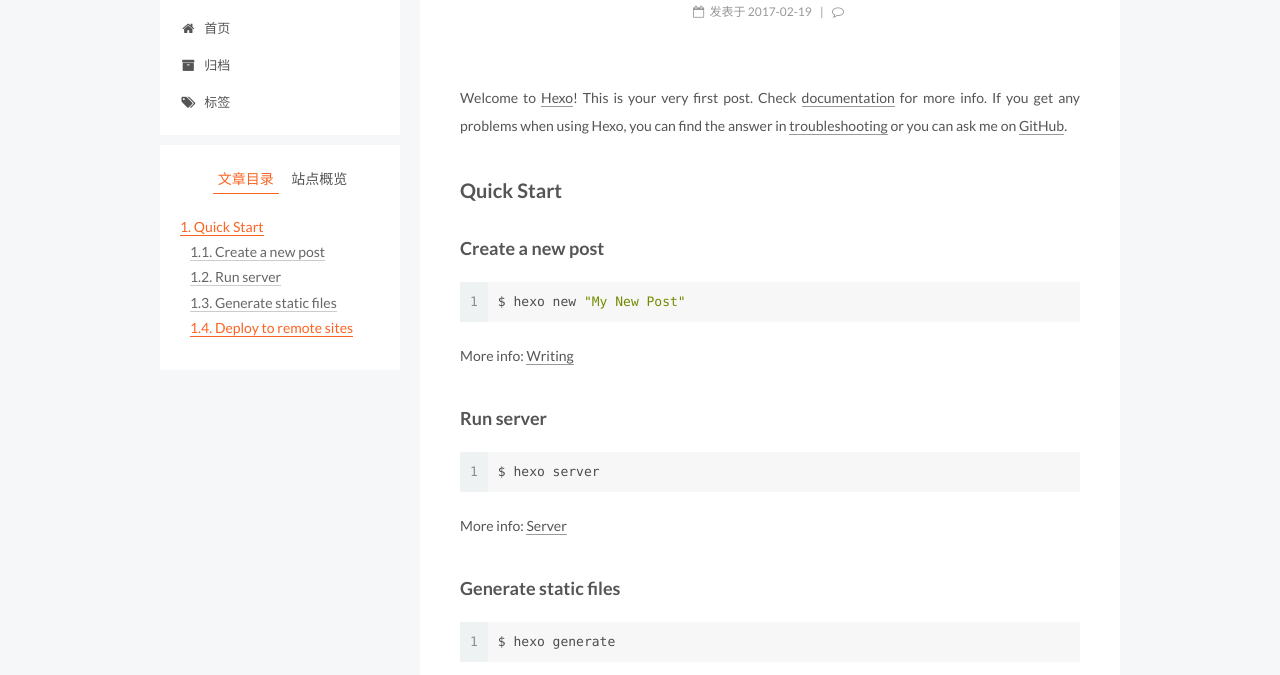
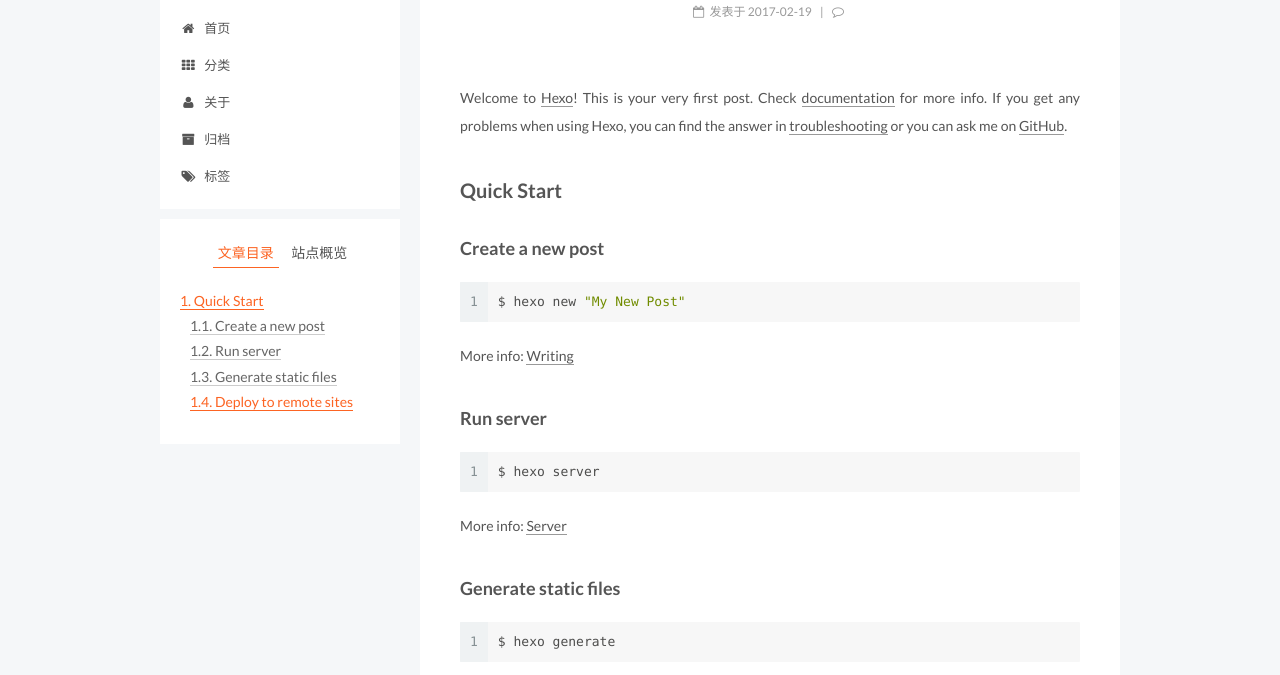
Before and after one commit to eormal/eormal.github.io, a plain HTML site: page 2017/02/19/hello-world/index.html in a window 1280 px wide. Shown: the part 125-800 px from the top of the page. Drawn offline with Linux system fonts and the light colour scheme; a script that the page names is missing.

Commit message:
Site updated: 2017-02-19 10:09:05

```diff
--- a/2017/02/19/hello-world/index.html
+++ b/2017/02/19/hello-world/index.html
@@ -210,6 +210,26 @@
               <i class="menu-item-icon fa fa-fw fa-home"></i> <br />
 
             首页
+          </a>
+        </li>
+
+
+        <li class="menu-item menu-item-categories">
+          <a href="/categories" rel="section">
+
+              <i class="menu-item-icon fa fa-fw fa-th"></i> <br />
+
+            分类
+          </a>
+        </li>
+
+
+        <li class="menu-item menu-item-about">
+          <a href="/about" rel="section">
+
+              <i class="menu-item-icon fa fa-fw fa-user"></i> <br />
+
+            关于
           </a>
         </li>
 
--- a/css/main.css
+++ b/css/main.css
@@ -1688,7 +1688,7 @@
   width: 4px;
   height: 4px;
   border-radius: 50%;
-  background: #60d12b;
+  background: #ff558c;
 }
 .links-of-blogroll {
   font-size: 13px;
```
Also changed, not shown: about/index.html (+20 -0 lines), archives/2017/02/index.html (+20 -0 lines), archives/2017/index.html (+20 -0 lines), archives/index.html (+20 -0 lines), categories/index.html (+20 -0 lines), index.html (+20 -0 lines), tags/index.html (+20 -0 lines), 1 other file.
